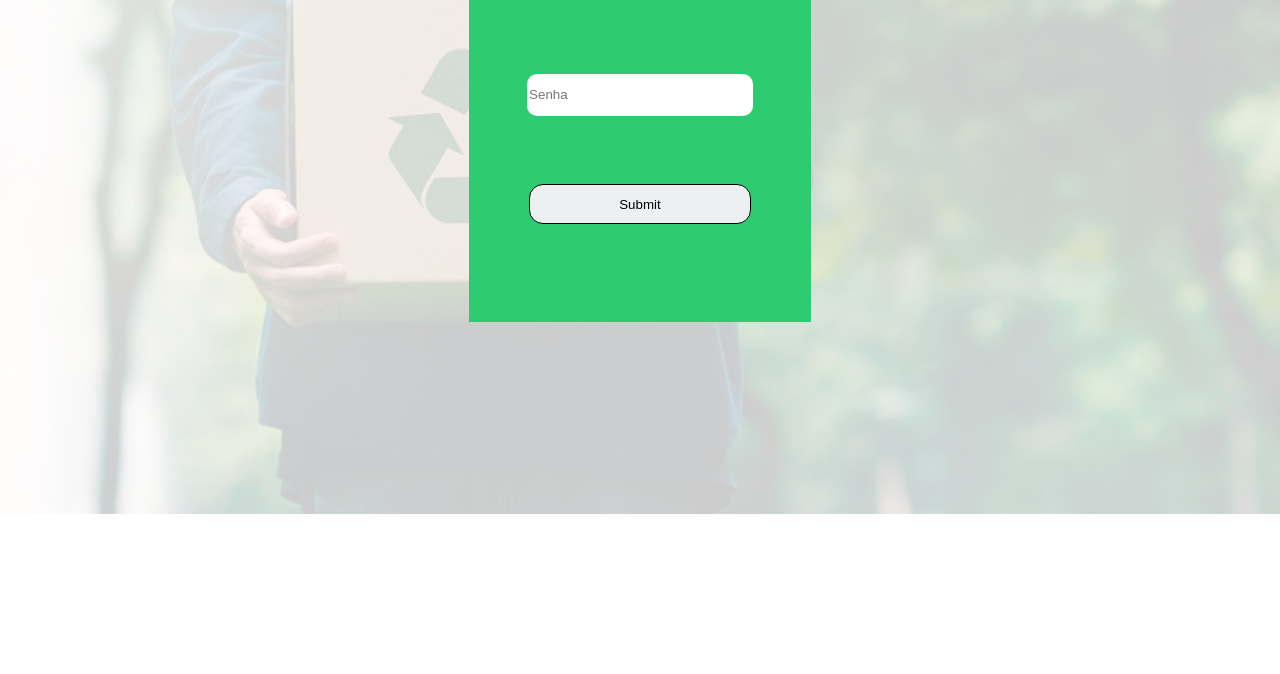
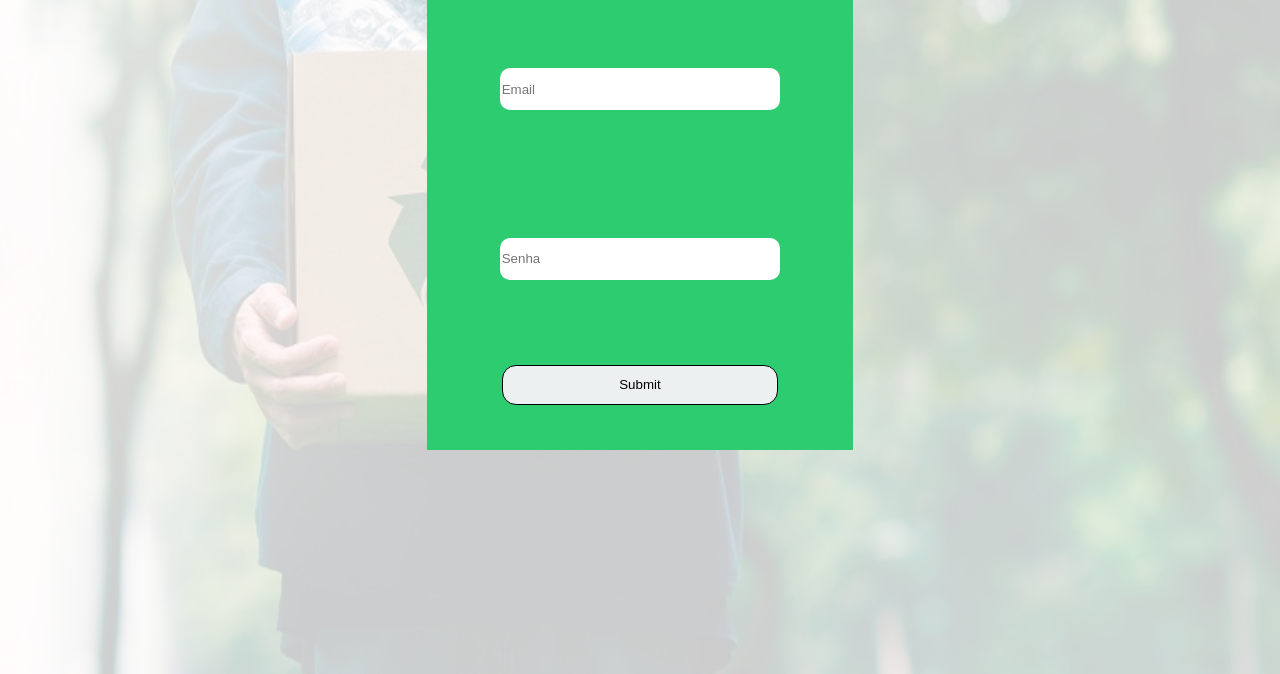
Before and after one commit to senacrs-emti/2025-1MA-cidadeconectada-G08, a plain HTML site: page Login.html in a window 1280 px wide. Shown: the part 278-952 px from the top of the page. Before the commit the page ends 800 px from the top, so only its background shows below. Drawn offline with Linux system fonts and the light colour scheme.

Commit message:
proporções

```diff
--- a/login.css
+++ b/login.css
@@ -6,16 +6,15 @@
 }
 #lixeiras{
     width: 100%;
-    height: 98%;
+    height: 59rem;
     opacity: 20%;
     position: absolute;
 }
 #retangulo-formulário{
-    width:27% ;
-    height: 35em;
+    height: 35rem;
     background-color:#2ECC71;
     position: relative;
-    margin-top: 2.5%;
+    margin-top: 10rem;
     text-align: center;
    align-items: center;
    justify-content: center;
```
